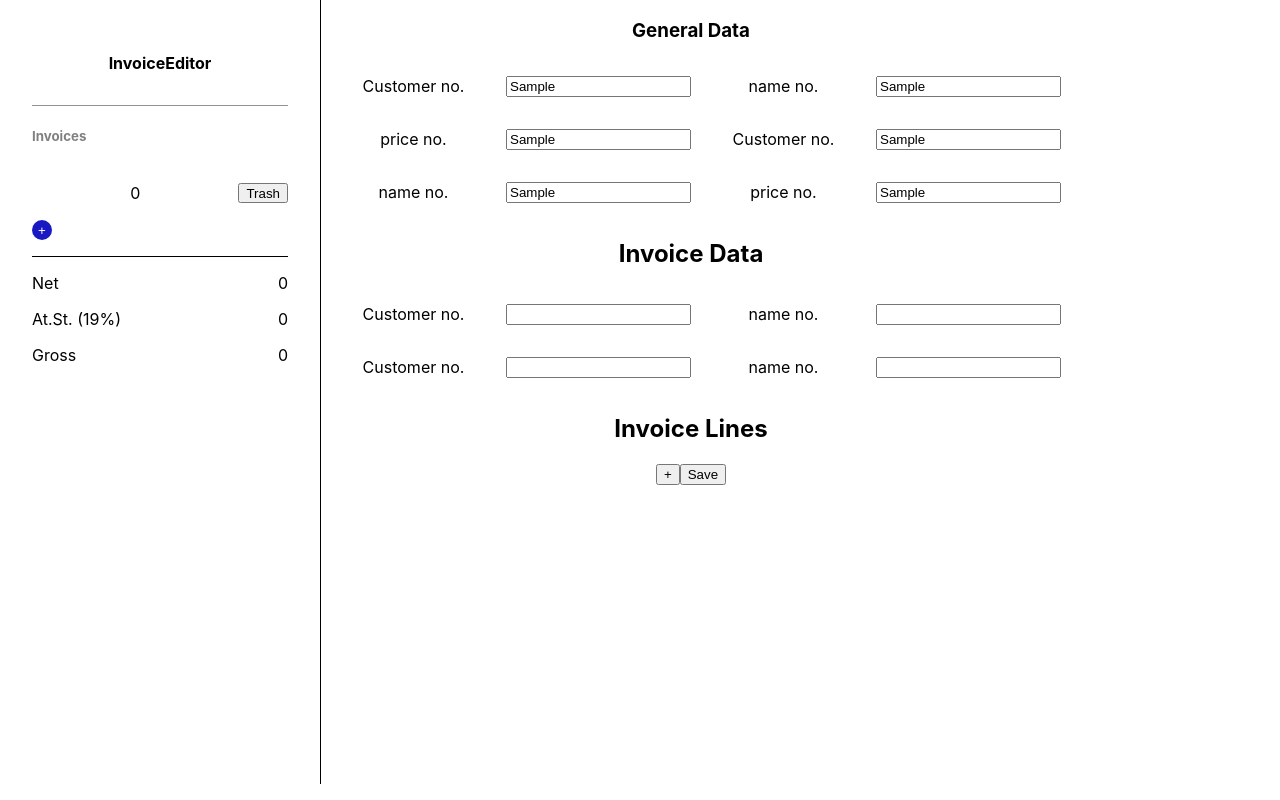
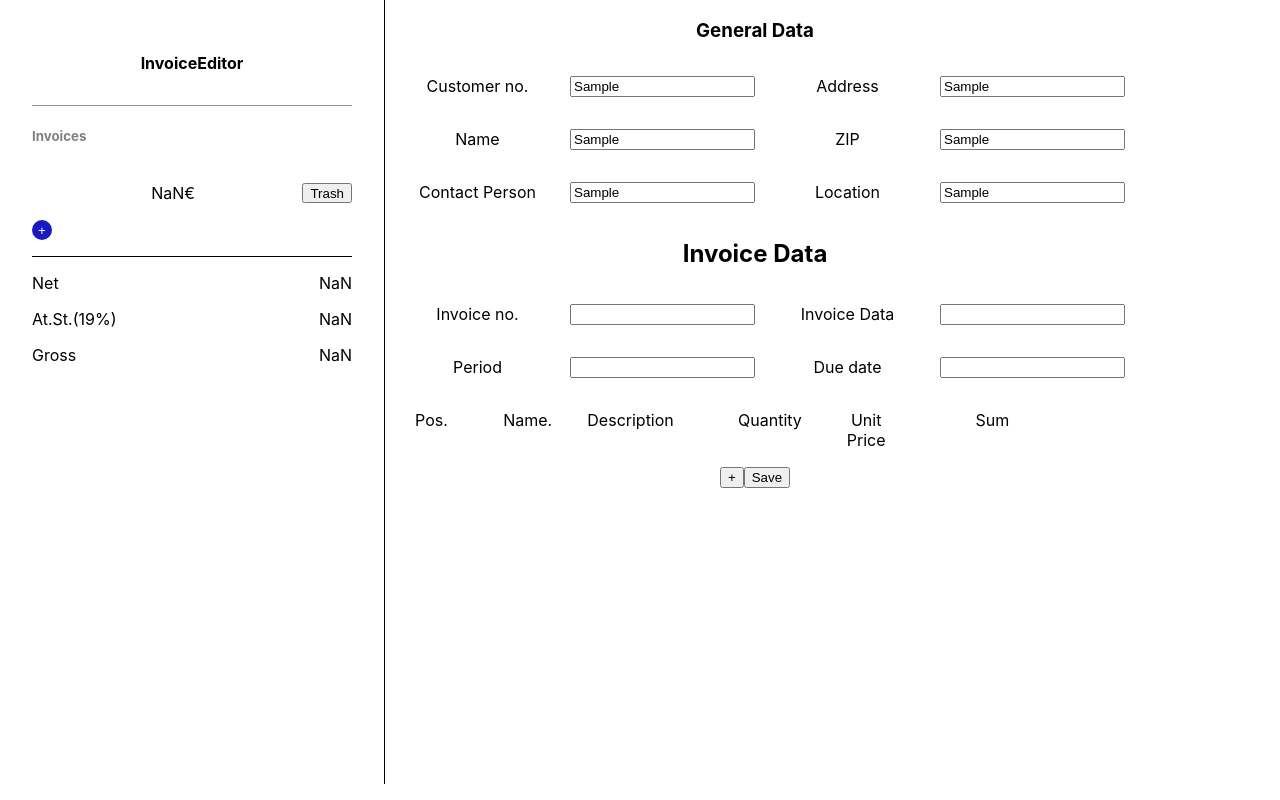
Before and after one commit to AlexMelov/BitsiaTask, a React (Create React App) app: page / in a window 1280 px wide. Both pictures are taken after typing "Sample", "Sample", "Sample", "Sample", "Sample", "Sample" into the empty fields and a click on the button "Save". Built offline with nearby package versions, Linux system fonts and the light colour scheme.

Commit message:
added reducer hook instead of states

```diff
--- /dev/null
+++ b/src/Components/Layout/Form.js
@@ -0,0 +1,67 @@
+import React, { useContext } from "react";
+import AuthContext from "../../store/invoice-context";
+import InvoiceLine from "../UI/InvoiceLine";
+import classes from "./Form.module.scss";
+
+const FormComponent = () => {
+  const ctx = useContext(AuthContext);
+  //
+  const removeHandler = (e) => {
+    e.preventDefault();
+    console.log("REmove");
+  };
+
+  const submitHandler = (e) => {
+    e.preventDefault();
+    ctx.postHandler();
+  };
+
+  return (
+    <form onSubmit={submitHandler}>
+      <h3>General Data</h3>
+      <div className={classes.generalData}>
+        <label htmlFor="customerNo">Customer no.</label>
+        <input id="customerNo" />
+        <label htmlFor="Address">Address</label>
+        <input id="Address" />
+        <label htmlFor="name">Name</label>
+        <input id="name" />
+        <label htmlFor="ZIP">ZIP</label>
+        <input id="ZIP" />
+        <label htmlFor="contactPerson">Contact Person</label>
+        <input id="contactPerson" />
+        <label htmlFor="location">Location</label>
+        <input id="location" />
+      </div>
+      <h2>Invoice Data</h2>
+      <div className={classes.generalData}>
+        <label htmlFor="invoiceNo">Invoice no.</label>
+        <input id="invoiceNo" />
+        <label htmlFor="invoiceData">Invoice Data</label>
+        <input id="invoiceData" />
+        <label htmlFor="Period">Period</label>
+        <input id="Period" />
+        <label htmlFor="dueDate">Due date</label>
+        <input id="dueDate" />
+      </div>
+      <div className={classes.titles}>
+        <p>Pos.</p>
+        <p>Name.</p>
+        <p>Description</p>
+        <p>Quantity</p>
+        <p>Unit Price</p>
+        <p>Sum</p>
+        <p></p>
+      </div>
+      {ctx.addObj.map((item, idx) => (
+        <InvoiceLine removeHandler={removeHandler} key={idx} />
+      ))}
+      <button type="button" onClick={ctx.addNewObj}>
+        +
+      </button>
+      <button type="submit">Save</button>
+    </form>
+  );
+};
+
+export default FormComponent;
--- /dev/null
+++ b/src/Components/Layout/Form.module.scss
@@ -0,0 +1,42 @@
+.generalData {
+  display: grid;
+  grid-template-columns: repeat(4, 1fr);
+  & input,
+  & label {
+    margin: 1rem 0;
+  }
+}
+
+.lines {
+  display: flex;
+  align-items: center;
+  & input {
+    height: 2vh;
+  }
+  & button {
+    height: 3vh;
+    width: 25px;
+    margin-left: 15px;
+  }
+}
+
+p {
+  // display: inline-block;
+  width: 10%;
+}
+.titles {
+  display: flex;
+  justify-content: space-between;
+  // display: grid;
+  // grid-template-columns: repeat(7, 1fr);
+  // justify-content: space-between;
+  // align-items: center;
+  // text-align: start;
+  margin-left: 10px;
+  & p:nth-of-type(4) {
+    margin-left: 50px;
+  }
+  & p:nth-of-type(6) {
+    margin-left: 30px;
+  }
+}
--- a/src/Components/Layout/GeneralData.js
+++ b/src/Components/Layout/GeneralData.js
@@ -1,85 +1,10 @@
-import React, { useContext, useState } from "react";
-import AuthContext from "../../store/invoice-context";
-import InvoiceLine from "../UI/InvoiceLine";
-import classes from "./GeneralData.module.scss";
+import React from "react";
+
+import FormComponent from "./Form";
+// import classes from "./GeneralData.module.scss";
 
 const GeneralData = () => {
-  const ctx = useContext(AuthContext);
-  const [count, setCount] = useState([]);
-  const [num, setNum] = useState(0);
-
-  const addItemHandler = () => {
-    setNum(num + 1);
-    setCount([...count, num]);
-  };
-  const submitHandler = (e) => {
-    e.preventDefault();
-  };
-
-  const removeHandler = (e) => {
-    e.target.parentElement.parentElement.remove();
-  };
-
-  return (
-    <form onSubmit={submitHandler}>
-      <h3>General Data</h3>
-      <div className={classes.generalData}>
-        <label htmlFor="customerNo">Customer no.</label>
-        <input id="customerNo" />
-        <label htmlFor="name">name no.</label>
-        <input id="name" />
-        <label htmlFor="price">price no.</label>
-        <input id="price" />
-        <label htmlFor="cust1">Customer no.</label>
-        <input id="cust1" />
-        <label htmlFor="name2">name no.</label>
-        <input id="name2" />
-        <label htmlFor="price2">price no.</label>
-        <input id="price2" />
-      </div>
-      <h2>Invoice Data</h2>
-      <div className={classes.generalData}>
-        <label htmlFor="customerNo">Customer no.</label>
-        <input id="customerNo" />
-        <label htmlFor="name">name no.</label>
-        <input id="name" />
-        <label htmlFor="cust1">Customer no.</label>
-        <input id="cust1" />
-        <label htmlFor="name2">name no.</label>
-        <input id="name2" />
-      </div>
-      <h2>Invoice Lines</h2>
-      <div className={classes.linesContainer}>
-        <table className={classes.tableDiv}>
-          {count.length > 0 && (
-            <thead>
-              <tr>
-                <td>Pos.</td>
-                <td>Name.</td>
-                <td>Description</td>
-                <td>Quantity</td>
-                <td>Unit Price</td>
-                <td>Sum</td>
-                <td></td>
-              </tr>
-            </thead>
-          )}
-          {count.map((item, idx) => (
-            <InvoiceLine
-              key={idx}
-              id={idx}
-              tableDiv={classes.tableDiv}
-              removeHandler={removeHandler}
-            />
-          ))}
-        </table>
-      </div>
-      <button onClick={addItemHandler}>+</button>
-      <button type="submit" onClick={ctx.sendData}>
-        Save
-      </button>
-    </form>
-  );
+  return <FormComponent />;
 };
 
 export default GeneralData;
--- a/src/Components/Layout/InvoiceEditor.js
+++ b/src/Components/Layout/InvoiceEditor.js
@@ -5,45 +5,41 @@ import classes from "./invoiceEditor.module.scss";
 
 const InvoiceEditor = (props) => {
   const ctx = useContext(AuthContext);
-  let arr = ctx.invoiceArr;
 
-  const deleteHandler = (id) => {
-    const filtered = arr.filter((item) => (+item.id !== +id ? item : null));
-    ctx.filteredArr(filtered);
-  };
+  const redSum = ctx.invoiceArr.map(
+    (item) => (item.price * item.quantity) / 100
+  );
 
-  const reducedNet = ctx.invoiceArr.reduce((prev, next) => {
-    return +prev + +next.sum;
-  }, 0);
-
-  const atSt = (reducedNet * 19) / 100;
-  const gross = +reducedNet + +atSt;
+  const netPrice = redSum.reduce((prev, next) => prev + next, 0);
+  const atSt = (netPrice * 19) / 100;
+  const gross = netPrice + atSt;
 
   return (
     <div className={classes.container}>
       <h4>InvoiceEditor</h4>
       <h5>Invoices</h5>
-      {ctx.invoiceArr.map(({ name, price, quant }, idx) => (
+
+      {ctx.invoiceArr.map(({ name, price, quantity, descr }, idx) => (
         <InvoiceItem
           key={idx}
-          id={idx}
-          amount={quant}
+          id={name}
+          descr={descr}
           name={name}
           price={price}
-          deleteHandler={() => deleteHandler(idx)}
+          quantity={quantity}
         />
       ))}
       <button className={classes.container__addBtn}>+</button>
       <div className={classes.allNet}>
-        <div>
+        <div className={classes.sum}>
           <p>Net</p>
-          <p>At.St. (19%)</p>
+          <p>At.St.(19%)</p>
           <p>Gross</p>
         </div>
-        <div>
-          <p>{reducedNet}</p>
-          <p>{atSt}</p>
-          <p>{gross}</p>
+        <div className={classes.sum}>
+          <p>{netPrice.toFixed(2)}</p>
+          <p>{atSt.toFixed(2)}</p>
+          <p>{gross.toFixed(2)}</p>
         </div>
       </div>
     </div>
--- a/src/Components/Layout/invoiceEditor.module.scss
+++ b/src/Components/Layout/invoiceEditor.module.scss
@@ -1,5 +1,5 @@
 .container {
-  width: 20%;
+  min-width: 25%;
   border-right: 1px solid black;
   min-height: 90vh;
   padding: 2rem;
@@ -29,9 +29,18 @@
   }
 }
 .allNet {
+  display: flex;
+  align-items: center;
+  min-width: 100%;
   margin-top: 1rem;
   border-top: 1px solid black;
   display: flex;
   justify-content: space-between;
   align-items: center;
+  & p {
+    white-space: nowrap;
+  }
 }
+.sum {
+  align-items: center;
+}
--- a/src/Components/UI/InvoiceItem.js
+++ b/src/Components/UI/InvoiceItem.js
@@ -1,13 +1,21 @@
-import React from "react";
+import React, { useContext } from "react";
+import AuthContext from "../../store/invoice-context";
 import classes from "./invoiceItem.module.scss";
+
 const InvoiceItem = (props) => {
-  const deleteHandler = () => {
-    props.deleteHandler(props.id);
+  const ctx = useContext(AuthContext);
+  const deleteHandler = (e) => {
+    const filterDel = ctx.invoiceArr.filter((item) =>
+      item.name !== props.id && item.descr !== props.descr ? item : null
+    );
+    ctx.delHandler(filterDel);
   };
+  const reducedSum = (props.price * props.quantity) / 100;
+
   return (
     <div className={classes.container}>
       <h3>{props.name}</h3>
-      <p>{(+props.price * +props.amount) / 100}</p>
+      <p>{reducedSum}€</p>
       <button onClick={deleteHandler}>Trash </button>
     </div>
   );
--- a/src/Components/UI/InvoiceLine.js
+++ b/src/Components/UI/InvoiceLine.js
@@ -1,58 +1,83 @@
-import React, { useContext, useState } from "react";
+import React, { useContext, useReducer } from "react";
 import AuthContext from "../../store/invoice-context";
+import classes from "./InvoiceLine.module.scss";
 
 const InvoiceLine = (props) => {
-  const [name, setName] = useState("");
-  const [desc, setDesc] = useState("");
-  const [id, setId] = useState("");
-  const [quant, setQuant] = useState(null);
-  const [price, setPrice] = useState(null);
   const ctx = useContext(AuthContext);
 
+  const initialState = {
+    name: "",
+    desc: "",
+    value: 0,
+    price: 0,
+  };
+
+  const reducerHandler = (state, action) => {
+    if (action.type === "NAME") {
+      return {
+        ...state,
+        name: action.name,
+      };
+    }
+    if (action.type === "DESC") {
+      return {
+        ...state,
+        desc: action.desc,
+      };
+    }
+    if (action.type === "VALUE") {
+      return {
+        ...state,
+        value: action.value,
+      };
+    }
+    if (action.type === "PRICE") {
+      return {
+        ...state,
+        price: action.price,
+      };
+    }
+    return initialState;
+  };
+  const [allState, dispatchState] = useReducer(reducerHandler, initialState);
+
   const nameHandler = (e) => {
-    setName(e.target.value);
-    setId(props.id);
+    dispatchState({ type: "NAME", name: e.target.value });
+    console.log(e.target.value);
   };
-  const descHandler = (e) => {
-    setDesc(e.target.value);
+  const descrHandler = (e) => {
+    dispatchState({ type: "DESC", desc: e.target.value });
   };
-  const quantHandler = (e) => {
-    setQuant(e.target.value);
+
+  const quantityHandler = (e) => {
+    dispatchState({ type: "VALUE", value: e.target.value });
   };
   const priceHandler = (e) => {
-    setPrice(e.target.value);
+    dispatchState({ type: "PRICE", price: e.target.value });
+    console.log(allState);
   };
 
-  ctx.onSave(name, desc, quant, price, id);
+  let sum = (+allState.price * +allState.value) / 100;
+
+  const obj = {
+    ...allState,
+    sum: sum,
+  };
+  ctx.itemObj(obj);
+
   return (
-    <>
-      <tbody>
-        <tr>
-          <td>
-            <p>Num</p>
-          </td>
-          <td>
-            <input type="text" onChange={nameHandler} />
-          </td>
-          <td>
-            <input type="text" onChange={descHandler} />
-          </td>
-          <td>
-            <input type="number" onChange={quantHandler} />
-          </td>
-          <td>
-            <input type="number" onChange={priceHandler} />
-          </td>
-          <td>
-            <p>{(+price * +quant) / 100}</p>
-          </td>
-          <td></td>
-          <td>
-            <button onClick={props.removeHandler}>-</button>
-          </td>
-        </tr>
-      </tbody>
-    </>
+    <div className={classes.inputs}>
+      <p>Num</p>
+      <input type="text" value={allState.name} onChange={nameHandler} />
+      <input type="text" value={allState.desc} onChange={descrHandler} />
+      <input type="number" value={allState.value} onChange={quantityHandler} />
+      <div className={classes.unitPrice}>
+        <input type="number" value={allState.price} onChange={priceHandler} />
+        <span>Cents</span>
+      </div>
+      <p>{sum}</p>
+      <button onClick={props.removeHandler}>-</button>
+    </div>
   );
 };
 
--- /dev/null
+++ b/src/Components/UI/InvoiceLine.module.scss
@@ -0,0 +1,29 @@
+.inputs {
+  display: grid;
+  grid-template-columns: repeat(8, 1fr);
+  align-items: center;
+  & input,
+  & button {
+    height: 20px;
+  }
+
+  & input:nth-of-type(3) {
+    width: 50px;
+    margin-left: 30px;
+  }
+  & p {
+    width: 50px;
+  }
+}
+.unitPrice {
+  display: flex;
+  justify-content: space-between;
+  align-items: center;
+  & input {
+    width: 50px;
+    margin-left: 30px;
+  }
+  & span {
+    margin-right: 50px;
+  }
+}
--- a/src/store/invoice-context.js
+++ b/src/store/invoice-context.js
@@ -2,50 +2,60 @@ import React, { useState } from "react";
 
 const AuthContext = React.createContext({
   invoiceArr: [],
-  onSave: (name, desc, quant, price, id) => {},
-  sendData: () => {},
-  filteredArr: () => {},
+  itemObj: (obj) => {},
+  invoice: [],
+  postHandler: () => {},
+  delHandler: () => {},
+  addNewObj: () => {},
+  addObj: [],
 });
 export const AuthContextProvider = (props) => {
-  const [newName, setNewName] = useState("");
-  const [newDesc, setNewDesc] = useState("");
-  const [newQuant, setNewQuant] = useState("");
-  const [newPrice, setNewPrice] = useState("");
-  const [newId, setNewId] = useState("");
   const [invoiceArr, setInvoiceArr] = useState([]);
+  const [invPart, setInvPart] = useState([]);
+  const [addObj, setAddObj] = useState([]);
 
-  const saveInvoiceHandler = (name, desc, quant, price, id) => {
-    if (name || desc || quant || price || id) {
-      setNewName(name);
-      setNewDesc(desc);
-      setNewQuant(quant);
-      setNewPrice(price);
-      setNewId(id);
+  let objIn = {};
+
+  const itemObj = (obj) => {
+    objIn = obj;
+    console.log(objIn);
+  };
+
+  const postHandler = () => {
+    setInvPart([...invPart, objIn]);
+    setInvoiceArr([...invoiceArr, objIn]);
+  };
+  const delHandler = (arr) => {
+    setInvoiceArr(arr);
+  };
+  const addNewObj = () => {
+    setAddObj([objIn]);
+    //Plus BUTTON
+
+    console.log("Sucess");
+    if (
+      objIn.name !== "" ||
+      objIn.desc !== "" ||
+      objIn.value !== 0 ||
+      objIn.price !== 0 ||
+      objIn.sum !== 0
+    ) {
+      console.log("Much bigger sucess");
+      setAddObj([...addObj, objIn]);
+    } else {
+      setAddObj([...addObj]);
     }
   };
 
-  const sendDataHandler = () => {
-    const data = {
-      name: newName,
-      desc: newDesc,
-      quant: newQuant,
-      price: newPrice,
-      id: newId,
-      sum: (newQuant * newPrice) / 100,
-    };
-    setInvoiceArr([...invoiceArr, data]);
-  };
-
-  const filterArrHandler = (arr) => {
-    setInvoiceArr(arr);
-  };
   return (
     <AuthContext.Provider
       value={{
-        invoiceArr: invoiceArr,
-        onSave: saveInvoiceHandler,
-        sendData: sendDataHandler,
-        filteredArr: filterArrHandler,
+        invoiceArr,
+        itemObj,
+        postHandler,
+        delHandler,
+        addNewObj,
+        addObj,
       }}
     >
       {props.children}
```
